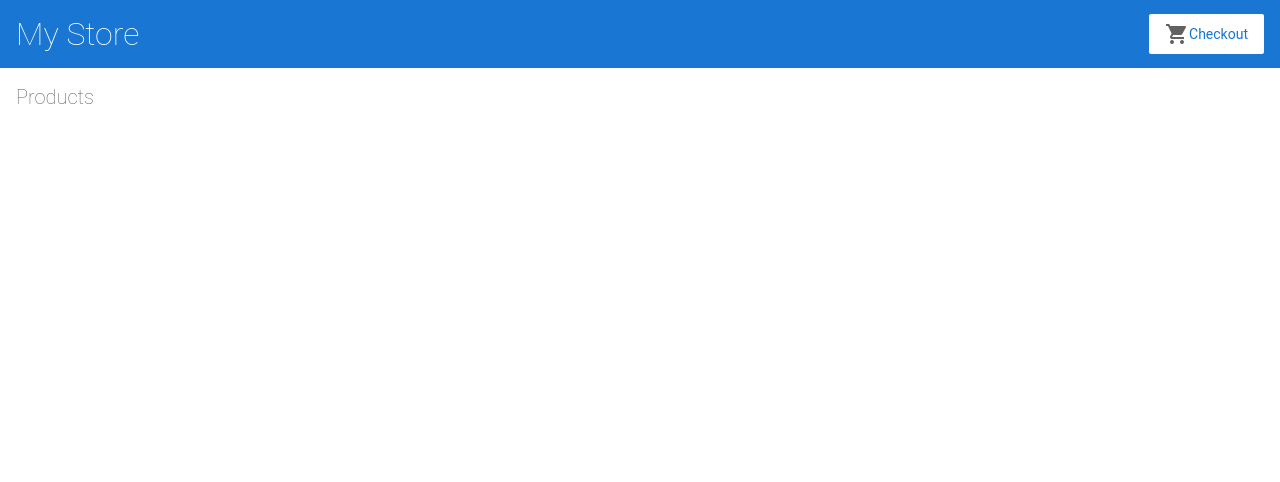
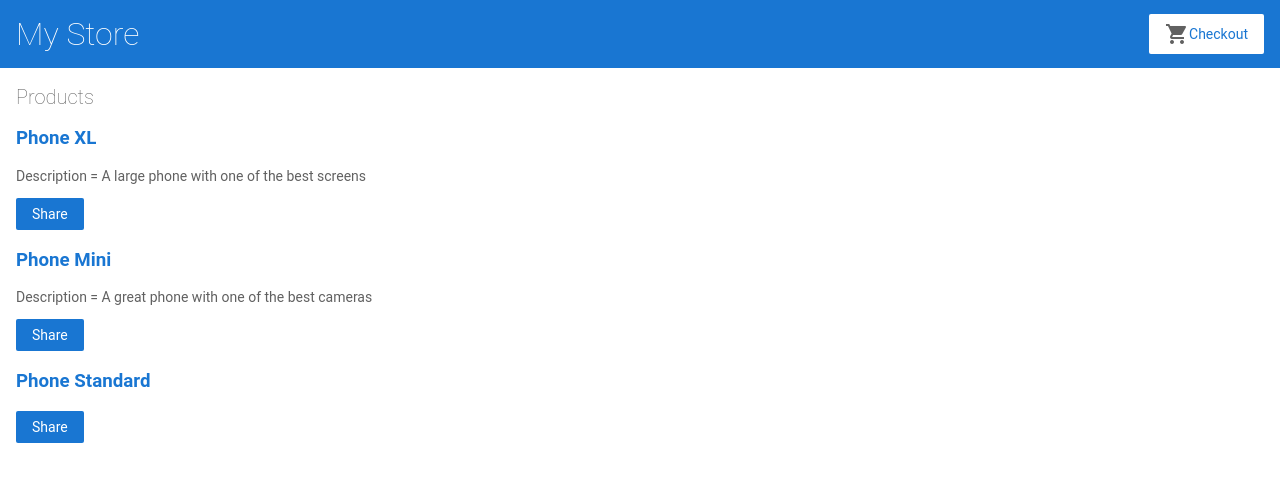
Before and after one commit to jthuko/Angular-eCommerce-Project, an Angular app: page / in a window 1280 px wide. Shown: the top 482 px of the page. Built offline with nearby package versions, Linux system fonts and the light colour scheme.

Commit message:
1 file modified, 1 added

```diff
--- a/src/app/product-list/product-list.component.html
+++ b/src/app/product-list/product-list.component.html
@@ -1,4 +1,19 @@
 <h2>Products</h2>
+
+<div *ngFor="let product of products">
+  <h3>
+    <a [title]="product.name + 'details'">
+    {{product.name}}
+    </a>
+  </h3>
+  <p *ngIf="product.description">
+    Description = {{product.description}}
+  </p>
+
+  <button type="button" (click) = "share()">
+    Share
+  </button>
+</div>
 
 
 <!--
```
Also changed, not shown: 1 other file (tests, documents, lock files or other folders).
